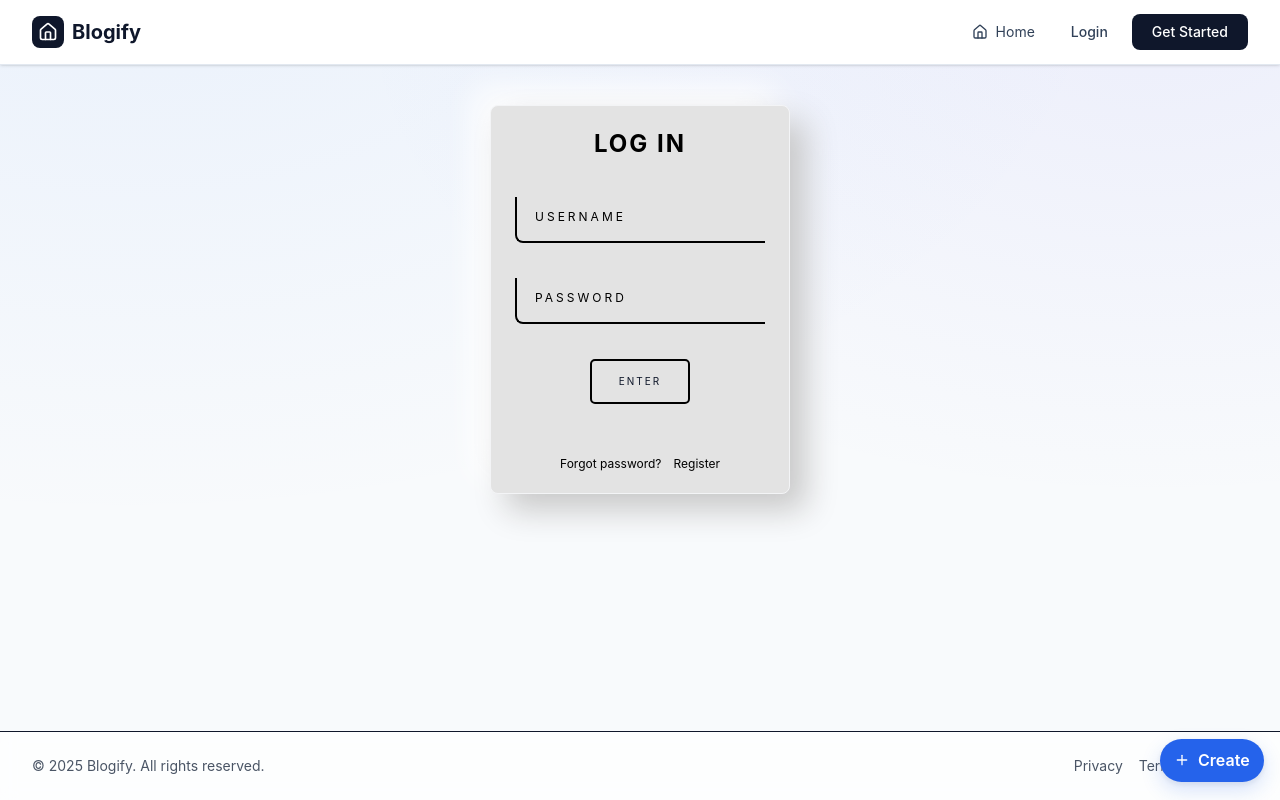
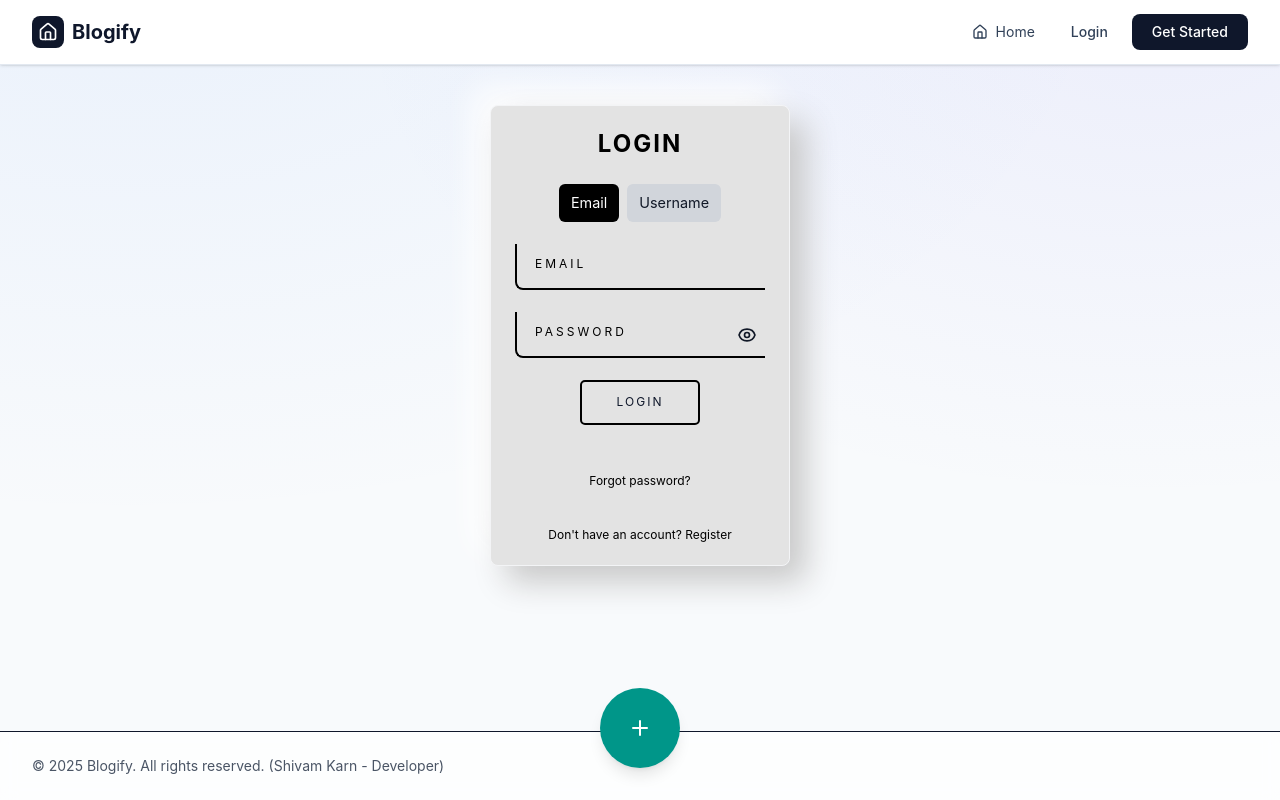
Before and after one commit to Shivam67Code/Blog-Website, a React (Vite) app in the folder frontend/: page /login in a window 1280 px wide. Built offline with nearby package versions, Linux system fonts and the light colour scheme; no server answers; a web font is replaced by a local one.

Commit message:
Made conclusive changes.

```diff
--- a/frontend/index.html
+++ b/frontend/index.html
@@ -10,7 +10,7 @@
   <link rel="preconnect" href="https://fonts.gstatic.com" crossorigin>
   <link href="https://fonts.googleapis.com/css2?family=Alan+Sans:wght@400;700&display=swap" rel="stylesheet">
 
-  <!-- PWA / installable app -->
+  <!-- installable app -->
   <link rel="manifest" href="/manifest.json" />
   <meta name="theme-color" content="#0d9488" />
   <meta name="mobile-web-app-capable" content="yes" />
@@ -21,7 +21,7 @@
   <div id="root"></div>
   <script type="module" src="/src/main.tsx"></script>
 
-  <!-- register service worker -->
+
   <script>
     if ('serviceWorker' in navigator) {
       window.addEventListener('load', () => {
--- a/frontend/src/features/auth/Login.tsx
+++ b/frontend/src/features/auth/Login.tsx
@@ -2,11 +2,15 @@ import React, { useState } from "react";
 import styled from "styled-components";
 import { useAuth } from "./AuthContext";
 import { useNavigate, useLocation, Link } from "react-router-dom";
+import Loader from "../../components/Loader";
 
 export default function Login() {
   const { login, loading } = useAuth();
+  const [email, setEmail] = useState("");
   const [username, setUsername] = useState("");
   const [password, setPassword] = useState("");
+  const [loginMethod, setLoginMethod] = useState<"email" | "username">("email");
+  const [showPassword, setShowPassword] = useState(false);
   const navigate = useNavigate();
   const location = useLocation();
   const from = (location.state as any)?.from?.pathname || "/";
@@ -14,51 +18,105 @@ export default function Login() {
   const handleSubmit = async (e: React.FormEvent) => {
     e.preventDefault();
     try {
-      await login({ username, password });
+      const credentials = loginMethod === "email"
+        ? { email, password }
+        : { username, password };
+      await login(credentials);
       navigate(from, { replace: true });
-    } catch {
-      // handle error (optional)
-    }
+    } catch { }
   };
 
   return (
     <StyledWrapper>
       <div className="container">
         <form className="card" onSubmit={handleSubmit} noValidate>
-          <a className="login">Log in</a>
+          <a className="login">Login</a>
+
+          <div className="toggleRow">
+            <button
+              type="button"
+              onClick={() => setLoginMethod("email")}
+              className={`toggleBtn ${loginMethod === "email" ? "active" : ""}`}
+            >
+              Email
+            </button>
+            <button
+              type="button"
+              onClick={() => setLoginMethod("username")}
+              className={`toggleBtn ${loginMethod === "username" ? "active" : ""}`}
+            >
+              Username
+            </button>
+          </div>
 
           <div className="inputBox">
+            {loginMethod === "email" ? (
+              <>
+                <input
+                  type="email"
+                  required
+                  value={email}
+                  onChange={(e) => setEmail(e.target.value)}
+                />
+                <span>Email</span>
+              </>
+            ) : (
+              <>
                 <input
                   type="text"
                   required
                   value={username}
                   onChange={(e) => setUsername(e.target.value)}
-              autoComplete="username"
                 />
-            <span className="user">Username</span>
+                <span>Username</span>
+              </>
+            )}
           </div>
 
-          <div className="inputBox">
+          <div className="inputBox relativeBox">
             <input
-              type="password"
+              type={showPassword ? "text" : "password"}
               required
               value={password}
               onChange={(e) => setPassword(e.target.value)}
-              autoComplete="current-password"
             />
             <span>Password</span>
+
+            <button
+              type="button"
+              onClick={() => setShowPassword((s) => !s)}
+              className="eyeBtn"
+              aria-label={showPassword ? "Hide password" : "Show password"}
+            >
+              {showPassword ? (
+                /* eye-off icon */
+                <svg xmlns="http://www.w3.org/2000/svg" className="h-5 w-5" fill="none" viewBox="0 0 24 24" stroke="currentColor">
+                  <path strokeLinecap="round" strokeLinejoin="round" strokeWidth={2} d="M13.875 18.825A10.05 10.05 0 0112 19c-5 0-9-4-9-7s4-7 9-7a9.96 9.96 0 014.122.853M15 12a3 3 0 11-6 0 3 3 0 016 0z" />
+                  <path strokeLinecap="round" strokeLinejoin="round" strokeWidth={2} d="M3 3l18 18" />
+                </svg>
+              ) : (
+                /* eye icon */
+                <svg xmlns="http://www.w3.org/2000/svg" className="h-5 w-5" fill="none" viewBox="0 0 24 24" stroke="currentColor">
+                  <path strokeLinecap="round" strokeLinejoin="round" strokeWidth={2} d="M15 12a3 3 0 11-6 0 3 3 0 016 0z" />
+                  <path strokeLinecap="round" strokeLinejoin="round" strokeWidth={2} d="M2.458 12C3.732 7.943 7.523 5 12 5c4.477 0 8.268 2.943 9.542 7-1.274 4.057-5.065 7-9.542 7-4.477 0-8.268-2.943-9.542-7z" />
+                </svg>
+              )}
+            </button>
           </div>
 
           <button className="enter" type="submit" disabled={loading}>
-            {loading ? "Loading..." : "Enter"}
+            {loading ? <Loader /> : "Login"}
           </button>
 
-          <div style={{ display: "flex", gap: 12, marginTop: 6 }}>
+          <div style={{ marginTop: 8 }}>
             <Link to="/forgot-password" style={{ fontSize: 12, color: "#000" }}>
               Forgot password?
             </Link>
+          </div>
+
+          <div style={{ marginTop: 8 }}>
             <Link to="/register" style={{ fontSize: 12, color: "#000" }}>
-              Register
+              Don't have an account? Register
             </Link>
           </div>
         </form>
@@ -81,14 +139,34 @@ const StyledWrapper = styled.div`
     display: flex;
     justify-content: center;
     align-items: center;
-    min-height: 350px;
+    min-height: 420px;
     width: 300px;
     flex-direction: column;
-    gap: 35px;
+    gap: 22px;
     background: #e3e3e3;
     box-shadow: 16px 16px 32px #c8c8c8, -16px -16px 32px #fefefe;
     border-radius: 8px;
     padding: 20px;
+  }
+
+  .toggleRow {
+    display: flex;
+    gap: 8px;
+  }
+
+  .toggleBtn {
+    padding: 8px 12px;
+    border-radius: 6px;
+    font-size: 0.9rem;
+    border: none;
+    background: #d1d5db;
+    color: #111827;
+    cursor: pointer;
+  }
+
+  .toggleBtn.active {
+    background: #000;
+    color: #fff;
   }
 
   .inputBox {
@@ -96,7 +174,9 @@ const StyledWrapper = styled.div`
     width: 250px;
   }
 
-  .inputBox input {
+  .inputBox input[type="text"],
+  .inputBox input[type="email"],
+  .inputBox input[type="password"] {
     width: 100%;
     padding: 10px;
     outline: none;
@@ -108,6 +188,7 @@ const StyledWrapper = styled.div`
     border-bottom: 2px solid #000;
     transition: 0.1s;
     border-bottom-left-radius: 8px;
+    box-sizing: border-box;
   }
 
   .inputBox span {
@@ -143,16 +224,31 @@ const StyledWrapper = styled.div`
     border-radius: 8px;
   }
 
+  .relativeBox {
+    position: relative;
+  }
+
+  .eyeBtn {
+    position: absolute;
+    right: 8px;
+    top: 50%;
+    transform: translateY(-50%);
+    background: transparent;
+    border: none;
+    cursor: pointer;
+    color: #111827;
+  }
+
   .enter {
     height: 45px;
-    width: 100px;
+    width: 120px;
     border-radius: 5px;
     border: 2px solid #000;
     cursor: pointer;
     background-color: transparent;
     transition: 0.5s;
     text-transform: uppercase;
-    font-size: 10px;
+    font-size: 12px;
     letter-spacing: 2px;
     margin-bottom: 1em;
   }
@@ -162,7 +258,7 @@ const StyledWrapper = styled.div`
     cursor: not-allowed;
   }
 
-  .enter:hover {
+  .enter:hover:not(:disabled) {
     background-color: rgb(0, 0, 0);
     color: white;
   }
--- a/frontend/src/layouts/MainLayout.tsx
+++ b/frontend/src/layouts/MainLayout.tsx
@@ -10,21 +10,29 @@ const MainLayout: React.FC = () => {
       <main className="flex-1 container-responsive section min-h-[70vh]">
         <Outlet />
       </main>
+
       <footer className="border-t bg-white/70 backdrop-blur">
-        <div className="container-responsive py-6 text-sm text-gray-600 flex flex-col sm:flex-row items-center justify-between gap-3">
-          <p>© {new Date().getFullYear()} Blogify. All rights reserved.</p>
-          <div className="flex items-center gap-4">
+        {/* added extra bottom padding on small screens so floating button doesn't cover footer text */}
+        <div className="container-responsive py-6 pb-24 sm:pb-6 text-sm text-gray-600 flex flex-col sm:flex-row items-center justify-between gap-3">
+          <p>© {new Date().getFullYear()} Blogify. All rights reserved. (Shivam Karn - Developer)</p>
+          {/* <div className="flex items-center gap-4">
             <a href="#" className="hover:text-blue-600">Privacy</a>
             <a href="#" className="hover:text-blue-600">Terms</a>
             <a href="#" className="hover:text-blue-600">Contact</a>
-          </div>
+          </div> */}
         </div>
       </footer>
 
-      {/* Floating Create Post button (visible on all pages) */}
-      <Link to="/create" aria-label="Create Post" className="floating-create-btn">
-        <Plus size={16} />
-        <span className="hidden sm:inline">Create</span>
+      {/* Centered larger floating Create button
+          moved slightly up on small screens (bottom-20) so it doesn't overlap footer */}
+      <Link
+        to="/create"
+        aria-label="Create Post"
+        className="fixed left-1/2 transform -translate-x-1/2 bottom-20 sm:bottom-8 z-50"
+      >
+        <div className="w-20 h-20 rounded-full bg-teal-600 text-white flex items-center justify-center shadow-lg hover:scale-105 transition-transform">
+          <Plus size={24} />
+        </div>
       </Link>
     </div>
   );
--- a/frontend/src/services/api.ts
+++ b/frontend/src/services/api.ts
@@ -1,7 +1,7 @@
 import axios from "axios";
 
 const api = axios.create({
-  baseURL: "https://blogwebsite-4wem.onrender.com/api/v1",
+  baseURL: import.meta.env.VITE_API_URL ?? "http://localhost:8000/api/v1",
   withCredentials: true,
 });
 
@@ -9,7 +9,11 @@ const api = axios.create({
 api.interceptors.request.use((config) => {
   const token = localStorage.getItem("token");
   if (token) {
-    config.headers.Authorization = `Bearer ${token}`;
+    // ensure headers object exists and assign the Authorization header safely
+    config.headers = config.headers ?? {};
+    (config.headers as any).Authorization = `Bearer ${token}`;
+    // alternatively:
+    // config.headers = { ...(config.headers as Record<string, any>), Authorization: `Bearer ${token}` };
   }
   return config;
 });
```
Lines whose indentation alone changed are shown as unchanged.
